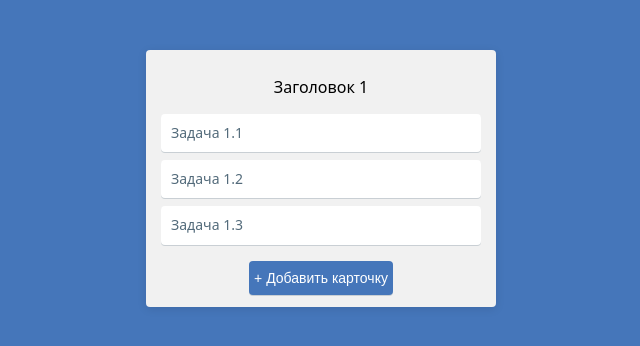
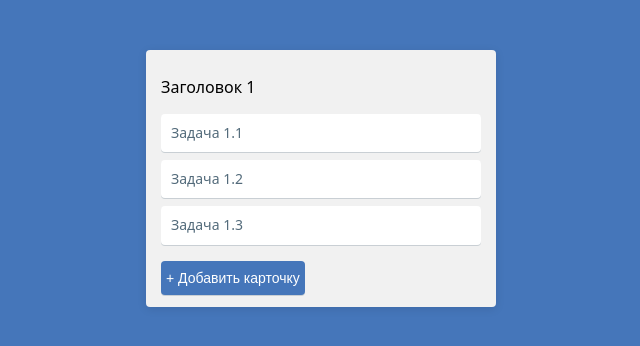
Before and after one commit to dimonarhipon/Flashnote, a React (Create React App) app: page / in a window 1280 px wide. Shown: the top 346 px of the page, without its empty margins (319-959 px from the left). Built offline with nearby package versions, Linux system fonts and the light colour scheme.

Commit message:
Update App.css
Изменение стилей главной страницы

```diff
--- a/src/App.css
+++ b/src/App.css
@@ -6,11 +6,11 @@ body {
     font-family: 'Noto Sans', sans-serif;
     background-color: #4576ba;
 }
-.App {
+.App-wrapper {
     text-align: center;
 }
 
-.App-logo {
+/*.App-logo {
     height: 40vmin;
 }
 
@@ -27,4 +27,4 @@ body {
 
 .App-link {
     color: #09d3ac;
-}
+}*/
```
Lines whose indentation alone changed are shown as unchanged.
